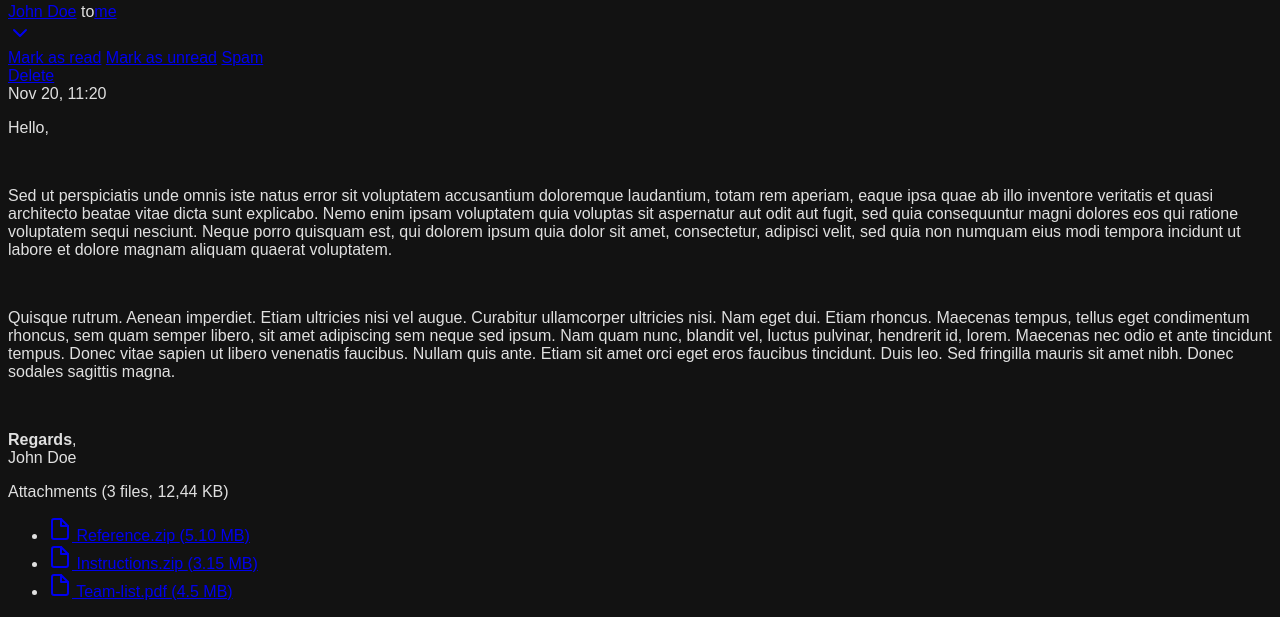
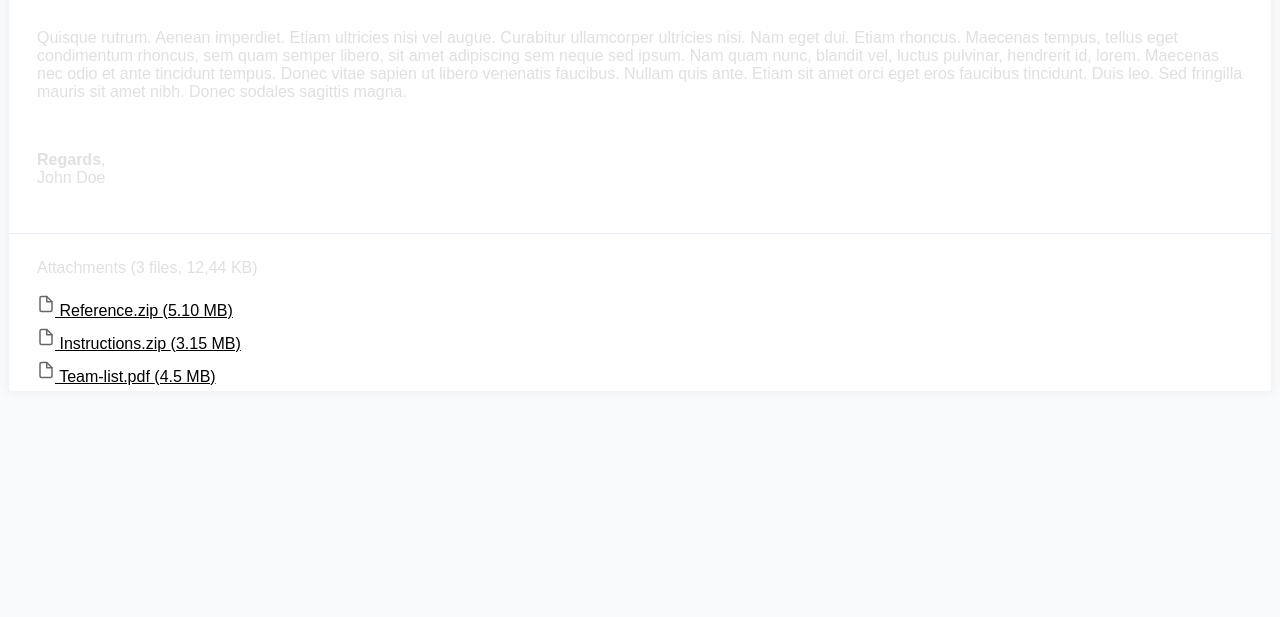
Before and after one commit to Aabha-J/UofTHacks, a Flask app: page /page6 in a window 1280 px wide. Shown: the part 1064-1681 px from the top of the page. After the commit the page ends 1449 px from the top, so only its background shows below. Run offline with Flask 3, Linux system fonts and the light colour scheme.

Commit message:
<page6,11>

```diff
--- a/templates/page6.html
+++ b/templates/page6.html
@@ -3,10 +3,11 @@
 {% block title %}Page 1{% endblock %}
 
 {% block head %}
-    <link rel="stylesheet" href="{{ url_for('static', filename='css/styles.css') }}">
+    <link rel="stylesheet" href="{{ url_for('static', filename='/styles.css') }}">
 {% endblock %}
 
 {% block content %}
+<!--
 <h1>Page 1</h1>
 <p>This is Page 1.</p>
 
@@ -46,8 +47,8 @@
     background-color: darkblue;
 }
 </style>
-
-<div class="container custom-container">
+-->
+<div class="container">
     <div class="row inbox-wrapper">
         <div class="col-lg-12">
           <div class="card">
```
